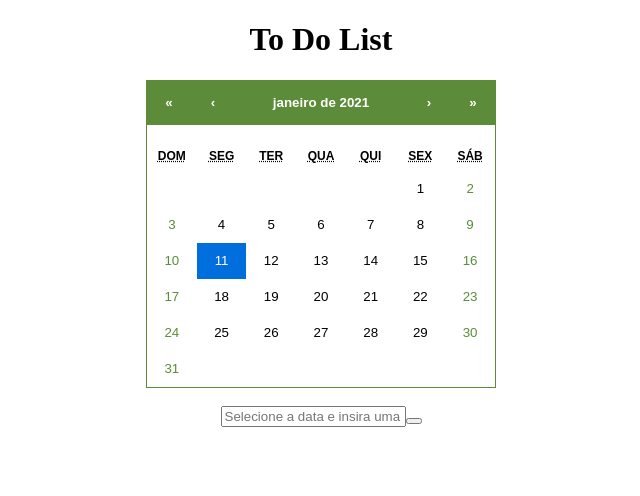
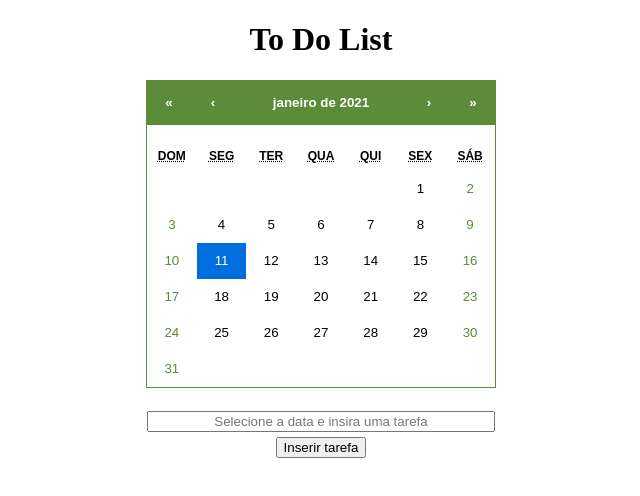
Before and after one commit to ResXBocchi/react-todo-list, a React (Create React App) app: page / in a window 1280 px wide. Shown: the top 496 px of the page, without its empty margins (319-959 px from the left). Built offline with nearby package versions, Linux system fonts and the light colour scheme.

Commit message:
adding some style and userInput validation

```diff
--- a/src/components/RenderedList.js
+++ b/src/components/RenderedList.js
@@ -1,7 +1,7 @@
 import React, {useState, useEffect} from 'react';
 import ToDoList from './ToDoList';
 import ToDoForm from './ToDoForm';
-
+import './RenderedList.css'
 
 
 const RenderedList = ({date}) =>{
@@ -13,7 +13,7 @@ const RenderedList = ({date}) =>{
       }, [toDoList]);
 
     return(
-        <div>
+        <div className='renderedlist'>
             <div className='form'>
                 <ToDoForm date={date} toDoList={toDoList} setToDoList={setToDoList}/>
             </div>
--- a/src/components/ToDo.js
+++ b/src/components/ToDo.js
@@ -4,7 +4,7 @@ import './ToDo.css'
 const ToDo = ({todo}) => {
 
     return(
-    <div>
+    <div className='todo'>
         <div className={todo.complete? "done": "" }>
             <>{todo.task} - </>
 
@@ -12,7 +12,6 @@ const ToDo = ({todo}) => {
         <div>
             <>{Date.parse(todo.deadline)}</>
         </div>
-        <br />
     </div>
 
 
--- a/src/components/ToDoForm.css
+++ b/src/components/ToDoForm.css
@@ -0,0 +1,10 @@
+.submitbutton{
+    min-height: 20px;
+    min-width:90px;
+}
+
+.input{
+    margin: 5px;
+    min-width:340px;
+    text-align: center;
+}
--- a/src/components/ToDoForm.js
+++ b/src/components/ToDoForm.js
@@ -1,4 +1,5 @@
 import React, {useState} from 'react';
+import './ToDoForm.css'
 
 const ToDoForm = ({toDoList,setToDoList,date}) => {
     const [userInput, setUserInput] = useState('');
@@ -13,8 +14,10 @@ const ToDoForm = ({toDoList,setToDoList,date}) => {
     const handleSubmit = (e) => {
         e.preventDefault();
         console.log(userInput)
-        addTask(userInput);
-        setUserInput('');
+        if (userInput){
+            addTask(userInput);
+            setUserInput('');
+        }
     }
 
     const handleChange = (e) => {
@@ -25,9 +28,8 @@ const ToDoForm = ({toDoList,setToDoList,date}) => {
 
     return (
         <form  onSubmit={handleSubmit}>
-            <input value={userInput} type='text' onChange={handleChange} placeholder='Selecione a data e insira uma tarefa'>
-            </input>
-            <button className='button' value='Cadastrar tarefa' type='submit'></button>
+            <input value={userInput} type='text' onChange={handleChange} placeholder='Selecione a data e insira uma tarefa' className="input"/><br/>
+            <button className='submitbutton' value='submit' type='submit'>Inserir tarefa</button>
         </form>
     )
 }
--- a/src/components/ToDoList.js
+++ b/src/components/ToDoList.js
@@ -6,11 +6,11 @@ const ToDoList = ({toDoList, date}) => {
     return(
         <div>
             {toDoList.map((todo, id) => {
-                if (Date.parse(todo.deadline) == Date.parse(date)){
+                if (Date.parse(todo.deadline) === Date.parse(date)){
                     return(
                         <ToDo todo={todo}  key={id} date={date}/>
                     )
-                }
+                };return false;
             })}
         </div>
 
```
Also changed, not shown: src/components/RenderedList.css (added), src/components/ToDo.css (line endings or trailing spaces), 1 other file (tests, documents, lock files or other folders).
